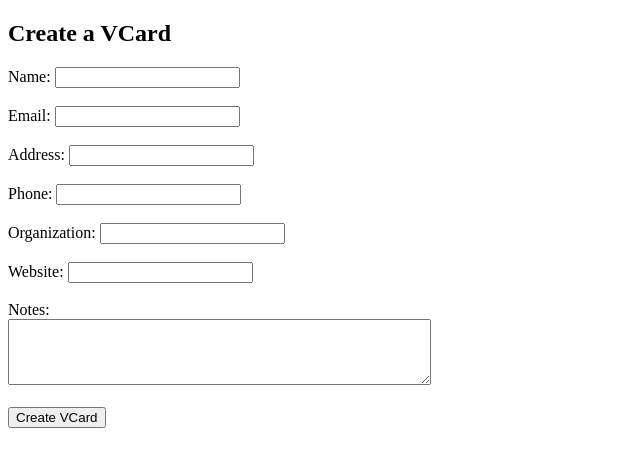
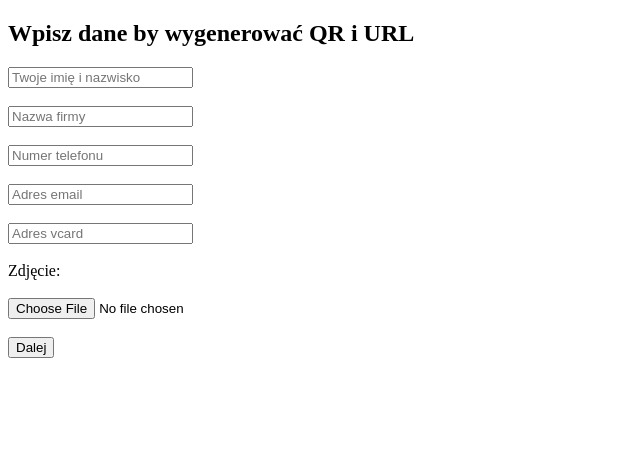
Before and after one commit to takado8/RAE_django_app, a Django app: page / in a window 1280 px wide. Shown: the top 467 px of the page, without its empty margins (0-640 px from the left). Run offline with Django 4.2, Linux system fonts and the light colour scheme; the visitor is signed in with stand-in values (Sample User, id 1).

Commit message:
update vcard template with actual fields

```diff
--- a/django_project/django_app/templates/create_vcard.html
+++ b/django_project/django_app/templates/create_vcard.html
@@ -6,31 +6,17 @@
     <title>VCard Form</title>
 </head>
 <body>
-    <h2>Create a VCard</h2>
+    <h2>Wpisz dane by wygenerować QR i URL</h2>
     <form action="" method="post">
         {% csrf_token %}
-        <label for="name">Name:</label>
-        <input type="text" id="name" name="name" required><br><br>
-
-        <label for="email">Email:</label>
-        <input type="email" id="email" name="email" required><br><br>
-
-        <label for="address">Address:</label>
-        <input type="text" id="address" name="address"><br><br>
-
-        <label for="phone">Phone:</label>
-        <input type="tel" id="phone" name="phone"><br><br>
-
-        <label for="organization">Organization:</label>
-        <input type="text" id="organization" name="organization"><br><br>
-
-        <label for="website">Website:</label>
-        <input type="url" id="website" name="website"><br><br>
-
-        <label for="notes">Notes:</label><br>
-        <textarea id="notes" name="notes" rows="4" cols="50"></textarea><br><br>
-
-        <input type="submit" value="Create VCard">
+        <input type="text" id="name" name="name" placeholder="Twoje imię i nazwisko" required><br><br>
+        <input type="text" id="organization" name="organization" placeholder="Nazwa firmy"><br><br>
+         <input type="tel" id="phone" name="phone" placeholder="Numer telefonu"><br><br>
+        <input type="email" id="email" name="email" placeholder="Adres email" required><br><br>
+        <input type="url" id="website" name="website" placeholder="Adres vcard"><br><br>
+        <label for="image">Zdjęcie:</label><br><br>
+        <input type="file" id="image" name="image"><br><br>
+        <input type="submit" value="Dalej">
     </form>
 </body>
 </html>
```
